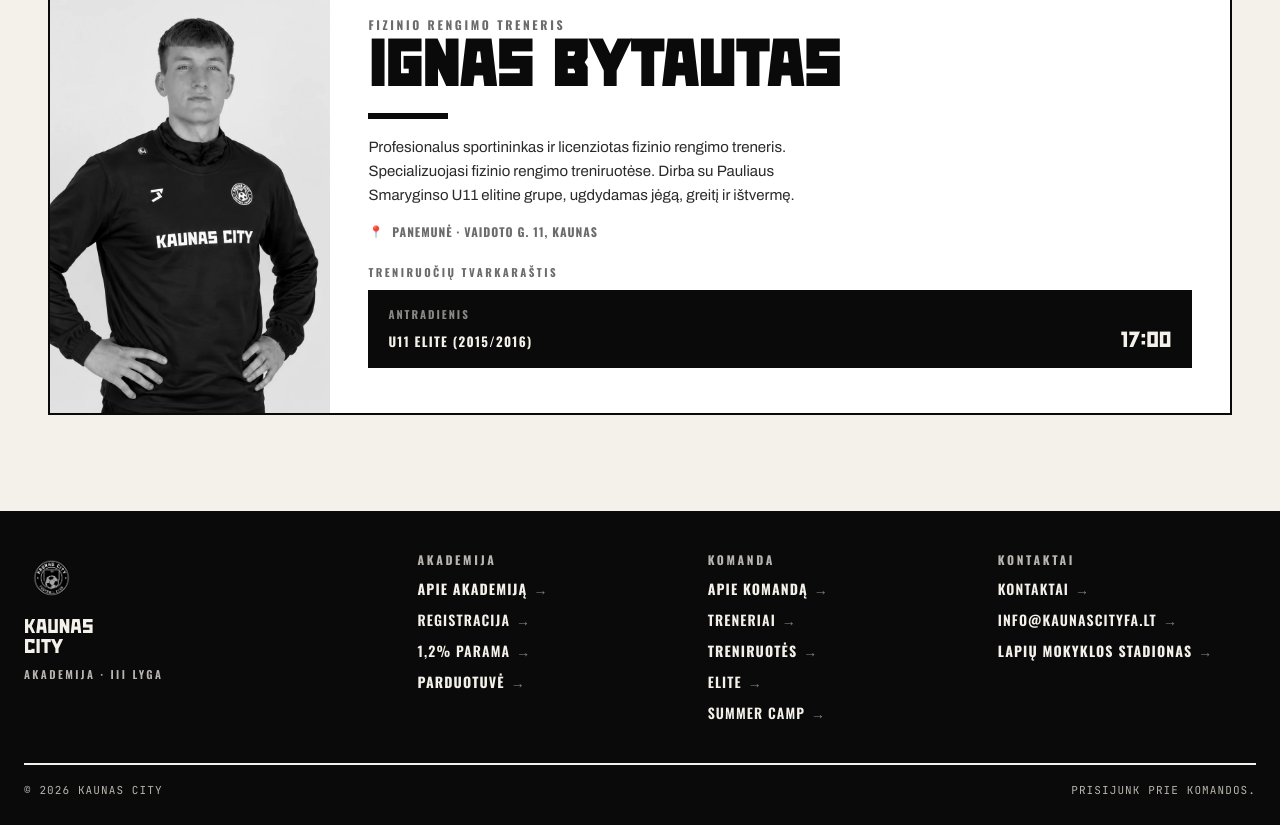
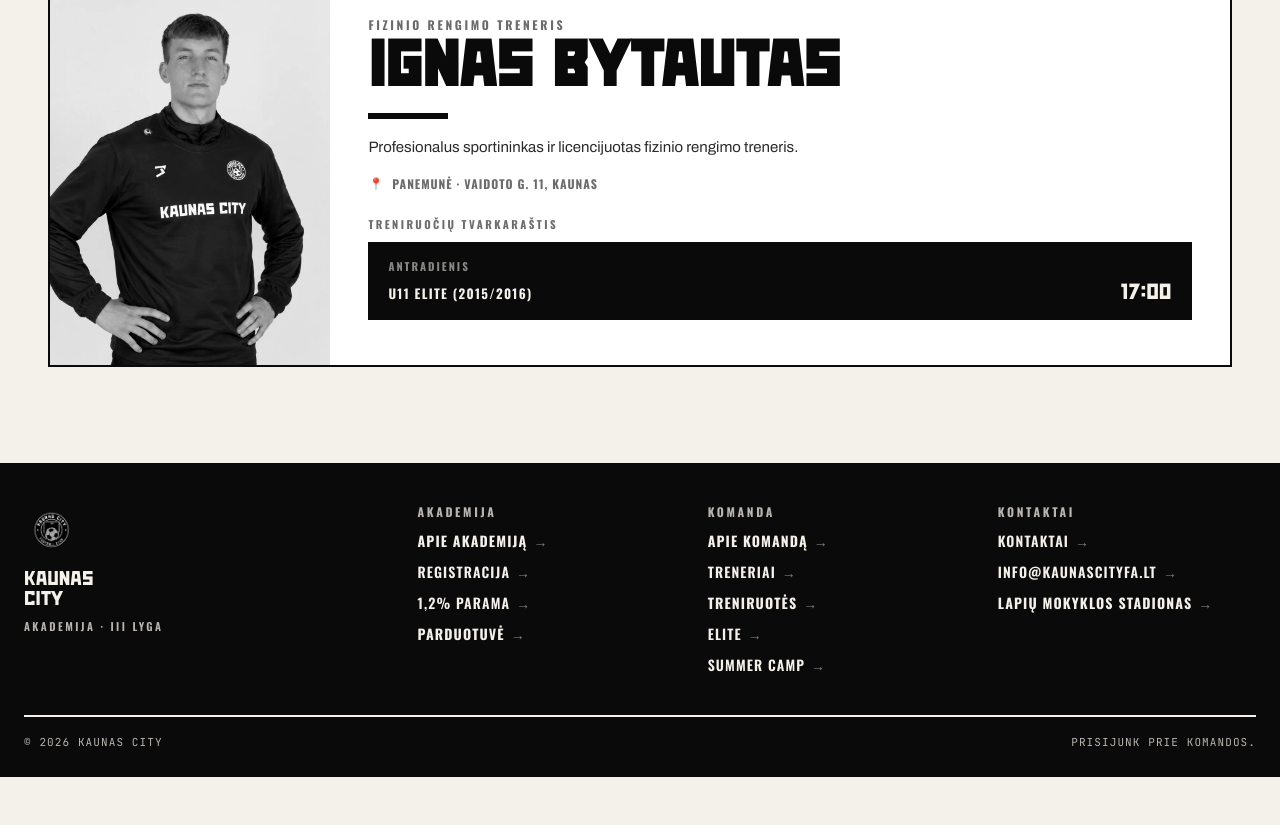
Before and after one commit to alexandrakamarunas-rgb/kaunascity, a Next.js app: page /treneriai in a window 1280 px wide. Shown: the part 1900-2725 px from the top of the page. After the commit the page ends 2677 px from the top, so only its background shows below. Built offline with nearby package versions, Linux system fonts and the light colour scheme.

Commit message:
Ignas: replace bio with single sentence
Co-Authored-By: Claude Sonnet 4.6 <noreply@anthropic.com>
Claude-Session: https://claude.ai/code/session_01RYRxuRSuyCu2gMygvEWKai

```diff
--- a/components/Treneriai.js
+++ b/components/Treneriai.js
@@ -61,7 +61,7 @@ const coaches = [
     name: 'Ignas Bytautas',
     role: 'Fizinio rengimo treneris',
     location: 'Panemunė · Vaidoto g. 11, Kaunas',
-    bio: 'Profesionalus sportininkas ir licenziotas fizinio rengimo treneris. Specializuojasi fizinio rengimo treniruotėse. Dirba su Pauliaus Smaryginso U11 elitine grupe, ugdydamas jėgą, greitį ir ištvermę.',
+    bio: 'Profesionalus sportininkas ir licencijuotas fizinio rengimo treneris.',
     schedule: [
       {
         days: 'Antradienis',
```
